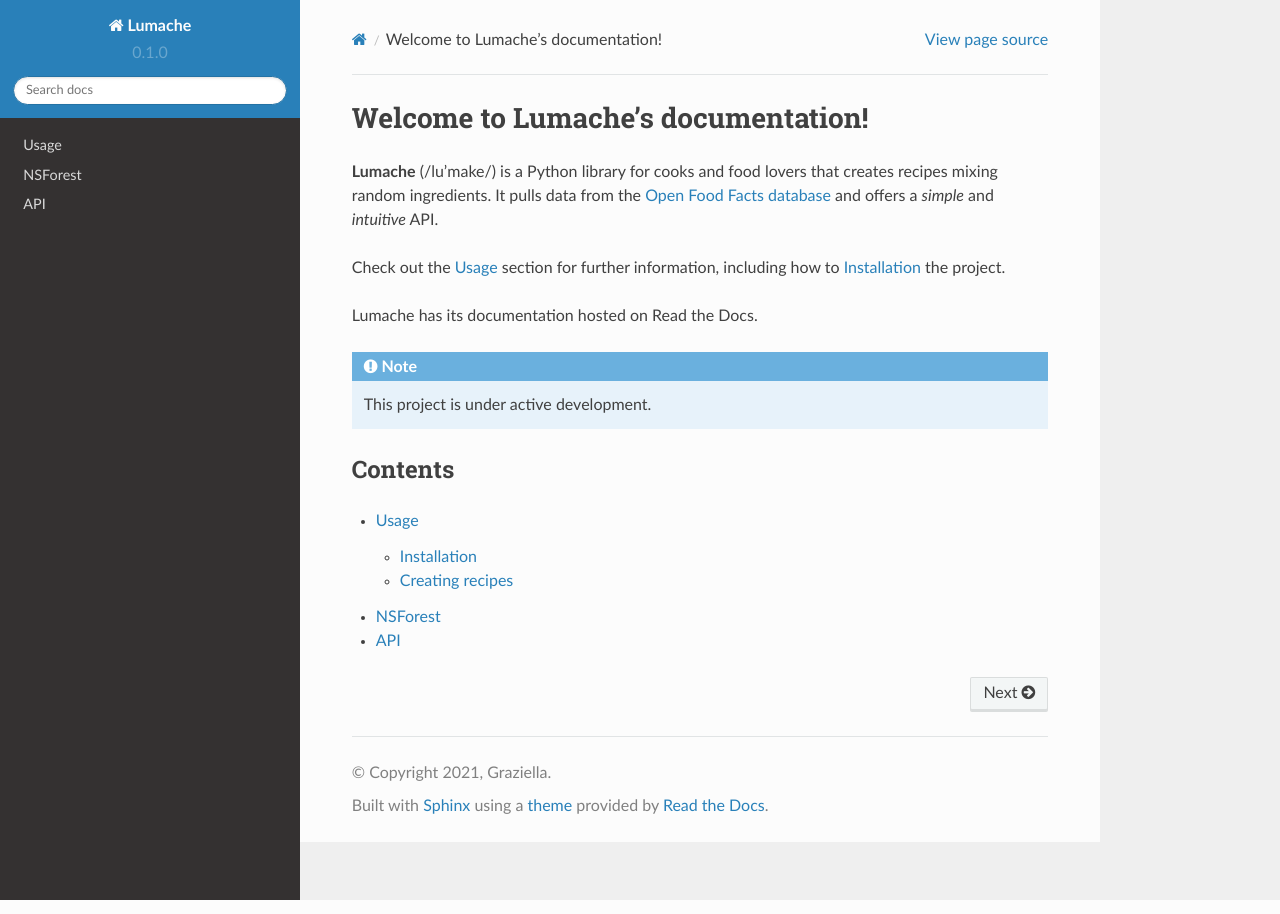
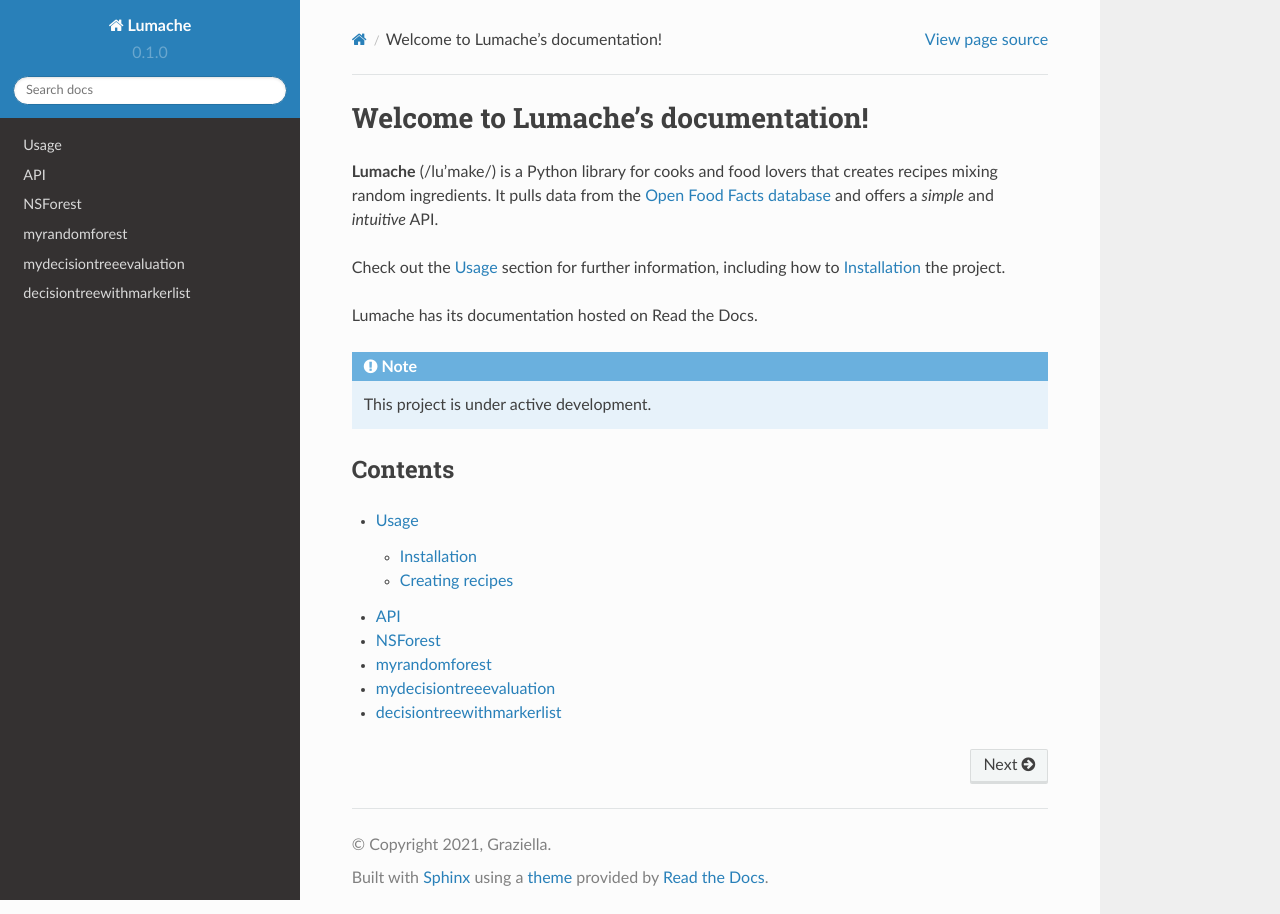
Before and after one commit to BeverlyPeng/nsforest, a Sphinx documentation site: the page built from docs/source/index.rst, in a window 1280 px wide. Built offline with Sphinx 7.4.7 and the Read the Docs theme 2.0.0, drawn with Linux system fonts in a browser that asks for light colours.

Commit message:
Update index.rst

```diff
--- a/docs/source/index.rst
+++ b/docs/source/index.rst
@@ -21,5 +21,8 @@ Contents
 .. toctree::
 
    usage
+   api
    nsforest
-   api
+   myrandomforest
+   mydecisiontreeevaluation
+   decisiontreewithmarkerlist
```
